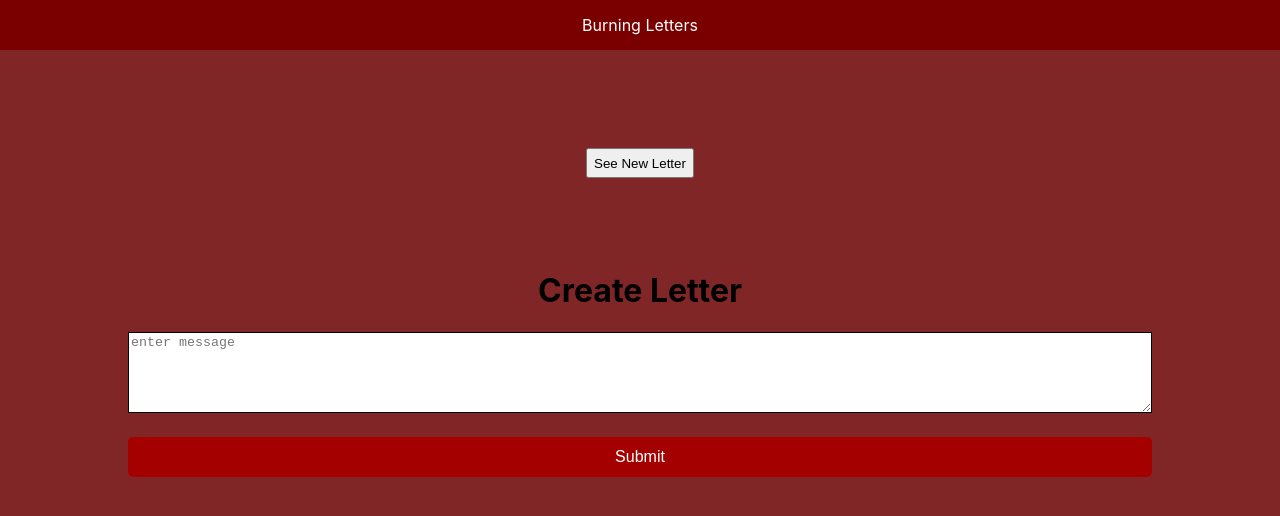
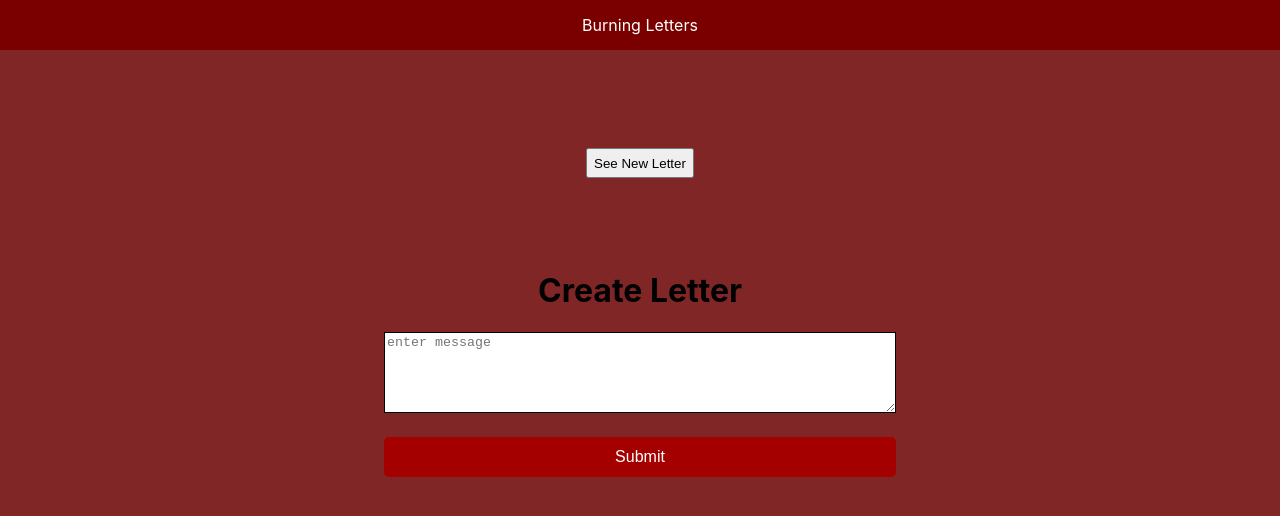
Before and after one commit to czcarrizales/burning-letters-project, a React (Create React App) app: page / in a window 1280 px wide. Shown: the top 516 px of the page. Built offline with nearby package versions, Linux system fonts and the light colour scheme.

Commit message:
creating responsive container for desktop view

```diff
--- a/src/CreateLetter.css
+++ b/src/CreateLetter.css
@@ -25,3 +25,11 @@
 .create-letter-container textarea {
     border: 1px solid black;
 }
+
+@media (min-width: 1000px) {
+    .create-letter-container {
+        margin: auto;
+        width: 50%;
+        text-align: center;
+    }
+}
```
